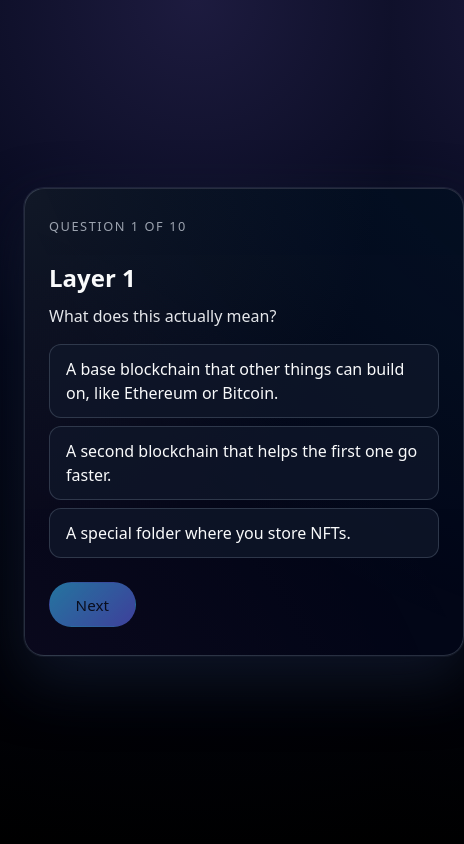
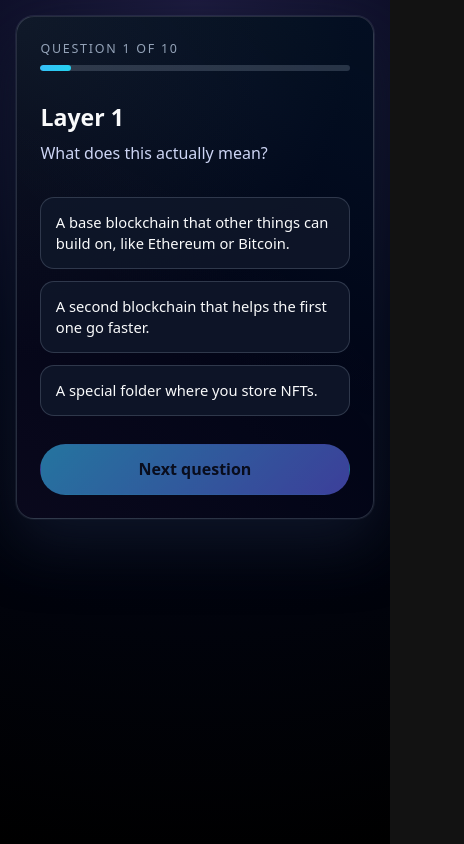
Before and after one commit to aydamacink/quiz, a React (Vite) app: page / in a window 390 px wide. Both pictures are taken after a click on the button "Start quiz". Shown: the whole page, 464 px wide, since content can reach past the window. Built offline with nearby package versions, Linux system fonts and the light colour scheme.

Commit message:
responsive

```diff
--- a/src/App.tsx
+++ b/src/App.tsx
@@ -1,4 +1,4 @@
-import { useState } from "react";
+import { useMemo, useState } from "react";
 import { QUESTIONS } from "./data/terms";
 import {
   pickRandomQuestions,
@@ -21,8 +21,6 @@ function App() {
   const [selectedOption, setSelectedOption] = useState<QuizOption | null>(null);
   const [score, setScore] = useState(0);
 
-  // --- handlers ---
-
   function startQuiz() {
     const qs = pickRandomQuestions(QUESTIONS, 10);
     setCurrentQuestions(qs);
@@ -35,7 +33,7 @@ function App() {
   }
 
   function handleOptionClick(option: QuizOption) {
-    if (hasAnswered) return; // prevent changing answer
+    if (hasAnswered) return;
 
     setSelectedOption(option);
     setHasAnswered(true);
@@ -62,56 +60,80 @@ function App() {
     startQuiz();
   }
 
-  // --- RENDERING ---
+  const totalQuestions = currentQuestions.length;
+  const progress = useMemo(() => {
+    if (phase !== "quiz") return 0;
+    return Math.round(((currentIndex + 1) / totalQuestions) * 100);
+  }, [currentIndex, phase, totalQuestions]);
 
-  // 1) Welcome screen
+  // 1) Welcome
   if (phase === "welcome") {
     return (
-      <main className="fade-in">
+      <main className="app-card fade-in">
+        <p className="eyebrow">10 bite-sized questions</p>
         <h1>Crypto Jargon Quiz</h1>
-        <p>
-          Test your crypto vocab in 10 questions. No coins, no charts, just vibes
-          and learning.
+        <p className="description">
+          Learn the most common onchain jargon in a snackable format built for
+          any screen size.
         </p>
+        <ul className="feature-list">
+          <li>Fresh set of questions every run</li>
+          <li>Tap-friendly answer cards</li>
+          <li>Instant context on every term</li>
+        </ul>
         <button onClick={startQuiz}>Start quiz</button>
       </main>
     );
   }
 
-  // 2) Quiz screen
+  // 2) Quiz
   if (phase === "quiz") {
     const question = currentQuestions[currentIndex];
 
     return (
-      <main className="fade-in">
-        <div className="quiz-meta" style={{ marginBottom: "0.75rem" }}>
-          Question {currentIndex + 1} of {currentQuestions.length}
+      <main className="app-card fade-in" aria-live="polite">
+        <div className="quiz-header">
+          <div className="quiz-meta">
+            Question {currentIndex + 1} of {currentQuestions.length}
+          </div>
+          <div className="progress" role="img" aria-label={`Progress ${progress}%`}>
+            <span className="progress-bar" style={{ width: `${progress}%` }} />
+          </div>
         </div>
 
-        <h2>{question.term}</h2>
-        <p>What does this actually mean?</p>
+        <section className="question-block">
+          <h2>{question.term}</h2>
+          <p>What does this actually mean?</p>
+        </section>
 
-        <ul>
+        <ul className="options-grid">
           {currentOptions.map((option, index) => {
             const isSelected = selectedOption === option;
             const isCorrect = option.isCorrect;
+            const optionClasses = ["option"];
 
-            // base background handled by CSS; we only override on answer
-            let background: string | undefined = undefined;
-            if (hasAnswered) {
-              if (isSelected && isCorrect) background = "#166534"; // deep green
-              else if (isSelected && !isCorrect) background = "#7f1d1d"; // deep red
-              else if (isCorrect) background = "#14532d"; // subtle green for correct
-            }
+            if (isSelected && !hasAnswered) optionClasses.push("option--active");
+            if (hasAnswered && isCorrect) optionClasses.push("option--correct");
+            if (hasAnswered && isSelected && !isCorrect)
+              optionClasses.push("option--incorrect");
+            if (hasAnswered && isCorrect && !isSelected)
+              optionClasses.push("option--reveal");
 
             return (
               <li
                 key={index}
-                style={{
-                  cursor: hasAnswered ? "default" : "pointer",
-                  background,
+                className={optionClasses.join(" ")}
+                onClick={() => handleOptionClick(option)}
+                role="button"
+                tabIndex={0}
+                aria-pressed={isSelected}
+                aria-disabled={hasAnswered}
+                onKeyDown={(event) => {
+                  if (event.key === "Enter" || event.key === " ") {
+                    event.preventDefault();
+                    handleOptionClick(option);
+                  }
                 }}
-                onClick={() => handleOptionClick(option)}
               >
                 {option.text}
               </li>
@@ -120,28 +142,28 @@ function App() {
         </ul>
 
         {hasAnswered && (
-          <div style={{ marginTop: "1rem" }}>
+          <section className="explanation-card">
             <p>
               {selectedOption?.isCorrect
                 ? "Nice! That’s correct."
                 : "Not quite. Here’s the idea:"}
             </p>
-            <p style={{ fontStyle: "italic" }}>{question.whyItMatters}</p>
-          </div>
+            <p className="explanation-text">{question.whyItMatters}</p>
+          </section>
         )}
 
-        <div style={{ marginTop: "1.5rem" }}>
+        <div className="actions">
           <button onClick={handleNext} disabled={!hasAnswered}>
             {currentIndex === currentQuestions.length - 1
               ? "See results"
-              : "Next"}
+              : "Next question"}
           </button>
         </div>
       </main>
     );
   }
 
-  // 3) Results screen
+  // 3) Results
   if (phase === "results") {
     const total = currentQuestions.length;
     const percentage = Math.round((score / total) * 100);
@@ -151,22 +173,26 @@ function App() {
     else if (percentage >= 50) label = "DeFi Teen";
 
     return (
-      <main className="fade-in">
+      <main className="app-card fade-in results-card">
+        <p className="eyebrow">Quiz complete</p>
         <h1>Your results</h1>
-        <p>
-          You scored {score} out of {total} ({percentage}%)
+        <div className="score-pill">
+          <strong>{score}</strong>
+          <span>out of {total}</span>
+        </div>
+        <p className="percentage">{percentage}%</p>
+        <h2>{label}</h2>
+        <p className="description">
+          This isn’t financial advice, but it might be vocabulary therapy. 🧠
         </p>
-        <h2>{label}</h2>
-        <p>This isn’t financial advice, but it might be vocabulary therapy. 🧠</p>
 
-        <div style={{ marginTop: "1.5rem" }}>
+        <div className="actions">
           <button onClick={handleRestart}>Play again</button>
         </div>
       </main>
     );
   }
 
-  // Fallback (should never really hit)
   return null;
 }
 
--- a/src/index.css
+++ b/src/index.css
@@ -1,3 +1,9 @@
+*,
+*::before,
+*::after {
+  box-sizing: border-box;
+}
+
 :root {
   font-family: system-ui, -apple-system, BlinkMacSystemFont, "SF Pro Text",
     "Segoe UI", sans-serif;
@@ -8,13 +14,16 @@
   color: #f9fafb;
   background: radial-gradient(circle at top, #1d1b3f 0, #020617 45%, #000 100%);
 
+  --card-padding: clamp(1.75rem, 6vw, 2.8rem);
+  --card-radius: clamp(18px, 3vw, 26px);
+  --option-bg: rgba(15, 23, 42, 0.9);
+  --option-border: rgba(148, 163, 184, 0.25);
+
   font-synthesis: none;
   text-rendering: optimizeLegibility;
   -webkit-font-smoothing: antialiased;
   -moz-osx-font-smoothing: grayscale;
 }
-
-/* Layout: center the app nicely */
 
 body {
   margin: 0;
@@ -23,16 +32,15 @@ body {
   display: flex;
   align-items: center;
   justify-content: center;
+  padding: clamp(1rem, 3vw, 3rem);
+  width: 100%;
 }
 
-/* The main app "card" */
-
-main {
-  width: 100%;
-  max-width: 640px;
-  margin: 2rem;
-  padding: 2.5rem 2.25rem;
-  border-radius: 20px;
+.app-card {
+  width: min(100%, 720px);
+  margin: 0 auto;
+  padding: var(--card-padding);
+  border-radius: var(--card-radius);
   background: radial-gradient(circle at top left, #111827 0, #020617 55%);
   box-shadow:
     0 24px 60px rgba(15, 23, 42, 0.9),
@@ -40,11 +48,13 @@ main {
   border: 1px solid rgba(148, 163, 184, 0.25);
   position: relative;
   overflow: hidden;
+  text-align: left;
+  display: flex;
+  flex-direction: column;
+  gap: 0.75rem;
 }
 
-/* Subtle glowing accent in the corner */
-
-main::before {
+.app-card::before {
   content: "";
   position: absolute;
   inset: -60%;
@@ -55,25 +65,21 @@ main::before {
   pointer-events: none;
 }
 
-/* Content wrapper so text sits above the glow */
-
-main > * {
+.app-card > * {
   position: relative;
   z-index: 1;
 }
 
-/* Typography */
-
 h1 {
-  font-size: 2.4rem;
-  line-height: 1.1;
-  margin: 0 0 0.5rem;
+  font-size: clamp(2rem, 3vw + 1rem, 2.5rem);
+  line-height: 1.15;
+  margin: 0;
   letter-spacing: -0.03em;
 }
 
 h2 {
-  font-size: 1.5rem;
-  margin: 1.5rem 0 0.5rem;
+  font-size: clamp(1.25rem, 1vw + 1.2rem, 1.7rem);
+  margin: 1.1rem 0 0.4rem;
 }
 
 p {
@@ -82,29 +88,15 @@ p {
 }
 
 strong {
-  color: #e5e7eb;
+  color: #f9fafb;
 }
-
-/* Links (if you add any later) */
-
-a {
-  font-weight: 500;
-  color: #38bdf8;
-  text-decoration: none;
-}
-
-a:hover {
-  text-decoration: underline;
-}
-
-/* Buttons */
 
 button {
   border-radius: 999px;
   border: 1px solid transparent;
-  padding: 0.7rem 1.6rem;
-  font-size: 0.95rem;
-  font-weight: 500;
+  padding: 0.85rem 1.6rem;
+  font-size: 1rem;
+  font-weight: 600;
   font-family: inherit;
   background: linear-gradient(135deg, #38bdf8, #6366f1);
   color: #0b1120;
@@ -115,6 +107,9 @@ button {
     border-color 0.15s ease,
     background 0.15s ease;
   box-shadow: 0 14px 30px rgba(37, 99, 235, 0.35);
+  width: 100%;
+  text-align: center;
+  touch-action: manipulation;
 }
 
 button:hover {
@@ -133,43 +128,160 @@ button:disabled {
   box-shadow: none;
 }
 
-/* Answer list styling (works with your existing <ul>/<li>) */
+.eyebrow {
+  font-size: 0.78rem;
+  text-transform: uppercase;
+  letter-spacing: 0.18em;
+  color: #9ca3af;
+  margin-bottom: 0.4rem;
+}
 
-ul {
+.description {
+  color: #d1d5db;
+  max-width: 48ch;
+}
+
+.feature-list {
+  list-style: none;
+  padding: 0;
+  margin: 0.4rem 0 0.8rem;
+  display: flex;
+  flex-direction: column;
+  gap: 0.35rem;
+  color: #d1d5db;
+  font-size: 0.95rem;
+}
+
+.quiz-header {
+  display: flex;
+  flex-direction: column;
+  gap: 0.5rem;
+}
+
+.quiz-meta {
+  font-size: 0.78rem;
+  letter-spacing: 0.14em;
+  color: #94a3b8;
+  text-transform: uppercase;
+}
+
+.progress {
+  height: 6px;
+  width: 100%;
+  border-radius: 999px;
+  background: rgba(148, 163, 184, 0.25);
+  overflow: hidden;
+}
+
+.progress-bar {
+  display: block;
+  height: 100%;
+  border-radius: 999px;
+  background: linear-gradient(135deg, #38bdf8, #22d3ee);
+}
+
+.question-block p {
+  color: #cdd5f4;
+}
+
+.options-grid {
   list-style: none;
   padding: 0;
   margin: 1rem 0 0;
+  display: grid;
+  grid-template-columns: 1fr;
+  gap: 0.75rem;
 }
 
-li {
-  border-radius: 12px;
-  padding: 0.75rem 1rem;
-  margin-bottom: 0.5rem;
-  border: 1px solid rgba(148, 163, 184, 0.25);
-  background: rgba(15, 23, 42, 0.8);
+.option {
+  border-radius: 14px;
+  padding: 0.95rem 1rem;
+  border: 1px solid var(--option-border);
+  background: var(--option-bg);
   transition:
-    transform 0.1s ease,
-    box-shadow 0.1s ease,
-    border-color 0.1s ease,
-    background 0.1s ease;
+    transform 0.12s ease,
+    box-shadow 0.12s ease,
+    border-color 0.12s ease,
+    background 0.12s ease;
+  font-size: 0.98rem;
+  line-height: 1.45;
+  cursor: pointer;
+  user-select: none;
+  touch-action: manipulation;
 }
 
-li:hover {
+.option:hover {
   box-shadow: 0 10px 24px rgba(15, 23, 42, 0.9);
   transform: translateY(-1px);
-  border-color: rgba(56, 189, 248, 0.5);
+  border-color: rgba(56, 189, 248, 0.6);
 }
 
-/* Small label above question like "Question 1 of 10" */
-
-.quiz-meta {
-  font-size: 0.8rem;
-  text-transform: uppercase;
-  letter-spacing: 0.12em;
-  color: #9ca3af;
+.option--active {
+  border-color: rgba(56, 189, 248, 0.8);
+  background: rgba(30, 41, 59, 0.95);
 }
 
-/* Little fade-in animation for phase changes (optional) */
+.option--correct {
+  background: rgba(22, 101, 52, 0.92);
+  border-color: rgba(134, 239, 172, 0.6);
+  box-shadow: 0 0 0 1px rgba(134, 239, 172, 0.35);
+}
+
+.option--incorrect {
+  background: rgba(127, 29, 29, 0.85);
+  border-color: rgba(248, 113, 113, 0.6);
+}
+
+.option--reveal {
+  background: rgba(20, 83, 45, 0.9);
+}
+
+.option[aria-disabled="true"] {
+  cursor: default;
+}
+
+.explanation-card {
+  border-radius: 16px;
+  border: 1px solid rgba(56, 189, 248, 0.2);
+  background: rgba(15, 23, 42, 0.75);
+  padding: 1rem 1.1rem;
+  margin-top: 0.5rem;
+}
+
+.explanation-text {
+  font-style: italic;
+  margin-top: 0.4rem;
+  color: #f8fafc;
+}
+
+.actions {
+  margin-top: 1rem;
+}
+
+.results-card {
+  text-align: center;
+}
+
+.score-pill {
+  display: inline-flex;
+  align-items: center;
+  gap: 0.4rem;
+  padding: 0.5rem 1rem;
+  border-radius: 999px;
+  border: 1px solid rgba(148, 163, 184, 0.3);
+  background: rgba(15, 23, 42, 0.6);
+  margin: 0.5rem 0;
+}
+
+.score-pill strong {
+  font-size: 1.75rem;
+}
+
+.percentage {
+  font-size: clamp(2rem, 4vw, 2.8rem);
+  font-weight: 600;
+  margin-top: 0.2rem;
+}
 
 .fade-in {
   animation: fadeIn 220ms ease-out;
@@ -186,15 +298,37 @@ li:hover {
   }
 }
 
-/* Mobile tweaks */
-
-@media (max-width: 600px) {
-  main {
-    margin: 1.5rem;
-    padding: 1.75rem 1.5rem;
+@media (max-width: 720px) {
+  body {
+    align-items: flex-start;
   }
 
-  h1 {
-    font-size: 2rem;
+  .app-card {
+    padding: clamp(1.3rem, 6vw, 2rem);
   }
 }
+
+@media (min-width: 720px) {
+  .options-grid {
+    grid-template-columns: repeat(2, minmax(0, 1fr));
+  }
+}
+
+@media (max-width: 480px) {
+  h1 {
+    font-size: 1.9rem;
+  }
+
+  .quiz-header {
+    gap: 0.35rem;
+  }
+
+  .option {
+    padding: 0.85rem 0.9rem;
+    font-size: 0.92rem;
+  }
+
+  .feature-list {
+    font-size: 0.9rem;
+  }
+}
```
